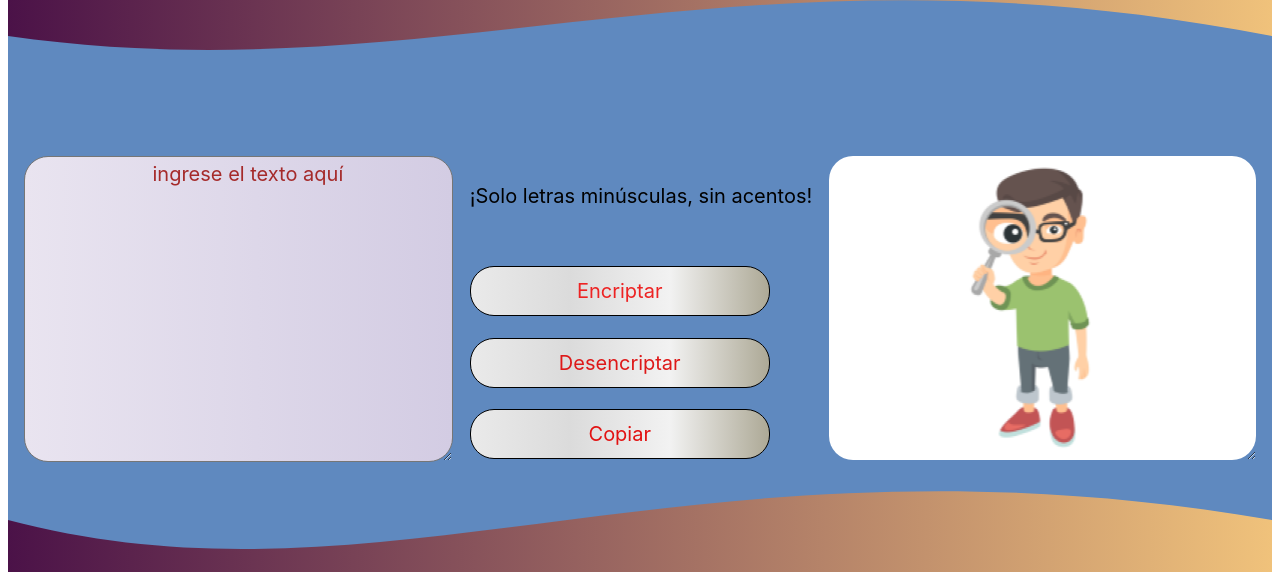
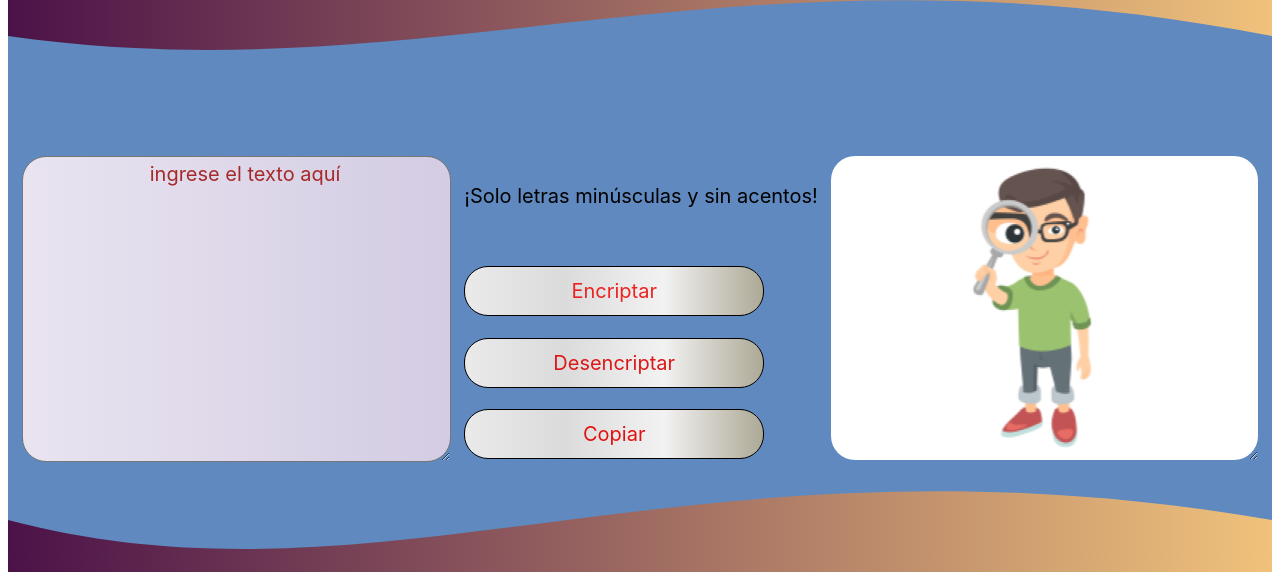
Before and after one commit to goatisan/Encriptador, a plain HTML site: page index.html in a window 1280 px wide. Shown: the part 206-778 px from the top of the page. Drawn offline with Linux system fonts and the light colour scheme.

Commit message:
Se agrego una letra

```diff
--- a/index.html
+++ b/index.html
@@ -23,7 +23,7 @@
             <textarea class="text-area" cols="30" rows="10" placeholder="Ingrese el texto aquí"></textarea>
         </section>
         <section class="botones">
-            <h5>¡Solo letras minúsculas, sin acentos!</h5>
+            <h5>¡Solo letras minúsculas y sin acentos!</h5>
             <button class="btn-encriptar" onclick="btnEncriptar()">Encriptar</button>
             <button class="btn-desencriptar" onclick="btnDesencriptar()">Desencriptar</button>
             <button class="copiar" onclick="copiar()">Copiar</button>
```
